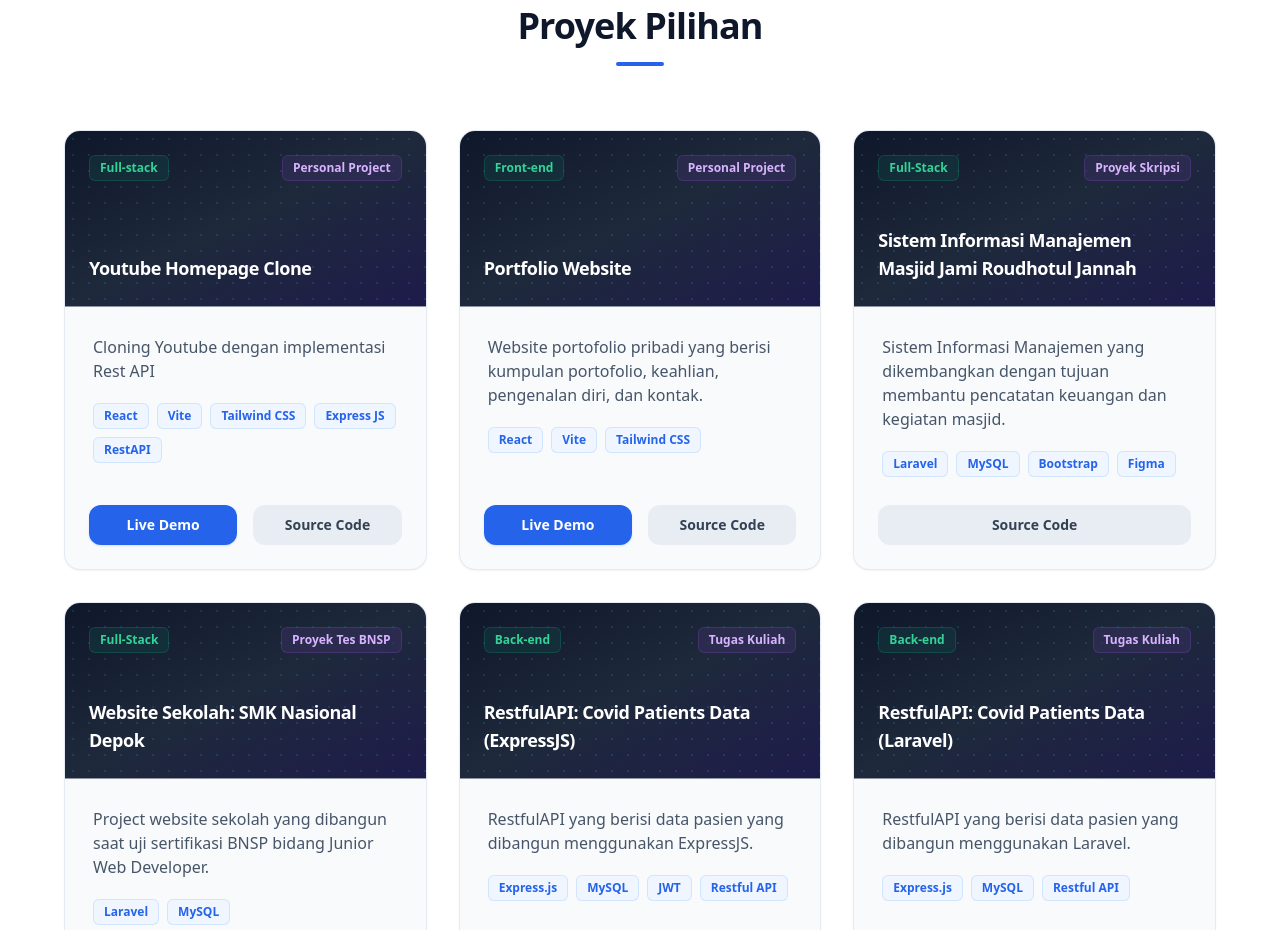
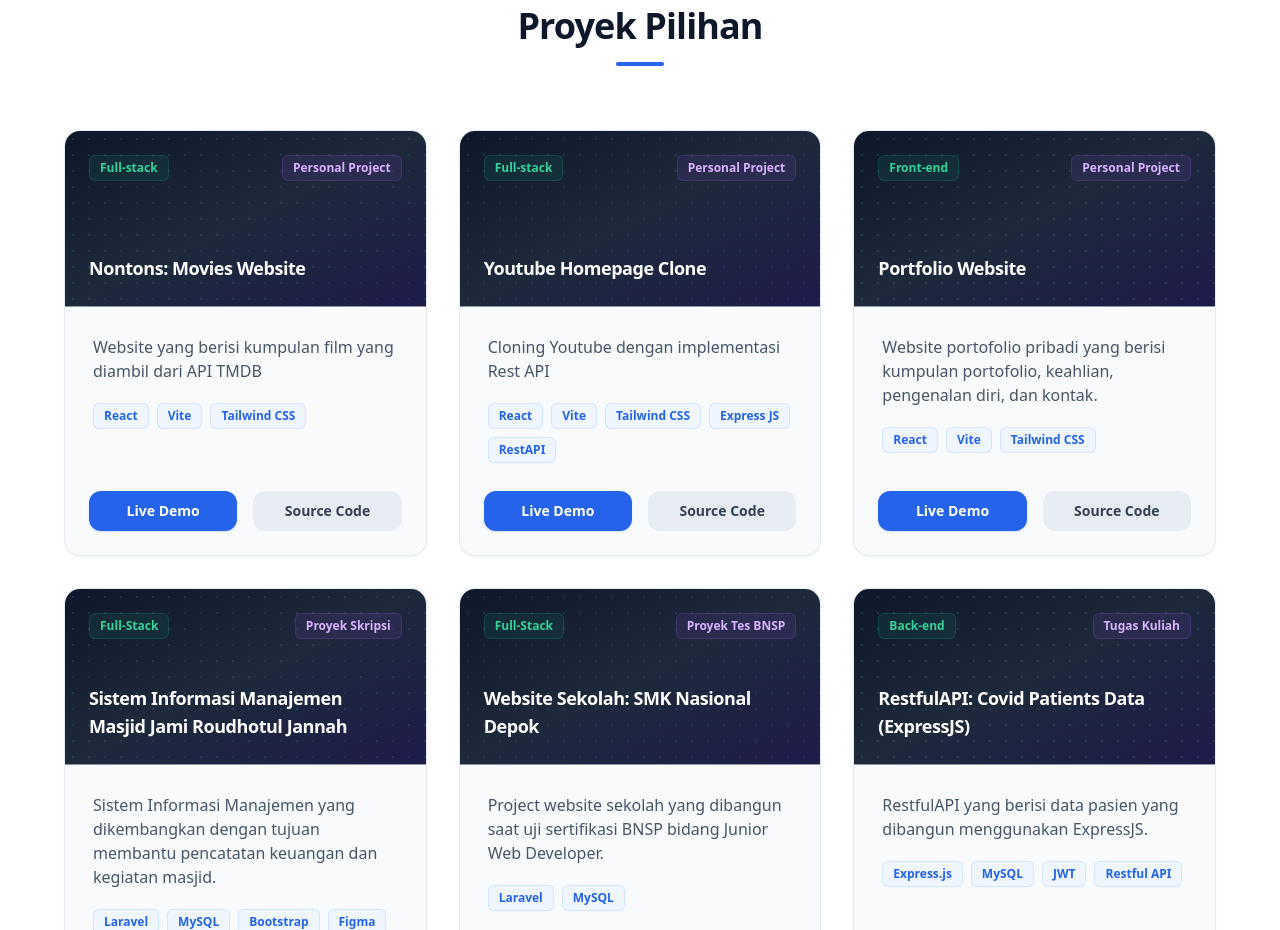
Before and after one commit to Sam0042/portfolio-website, a React (Vite) app: page / in a window 1280 px wide. Shown: the part 2060-2990 px from the top of the page. Built offline with nearby package versions, Linux system fonts and the light colour scheme.

Commit message:
menambah data baru pada project

```diff
--- a/src/components/Projects.jsx
+++ b/src/components/Projects.jsx
@@ -2,6 +2,16 @@ import React from 'react';
 
 const Projects = () => {
   const projects = [
+    {
+      title: 'Nontons: Movies Website',
+      description: 'Website yang berisi kumpulan film yang diambil dari API TMDB',
+      image: '▶',
+      tech: ['React', 'Vite', 'Tailwind CSS'],
+      demoLink: 'https://nontons.vercel.app/',
+      codeLink: 'https://github.com/Sam0042/youtube-clone',
+      domain: 'Full-stack',
+      category: 'Personal Project'
+    },
     {
       title: 'Youtube Homepage Clone',
       description: 'Cloning Youtube dengan implementasi Rest API',
```
